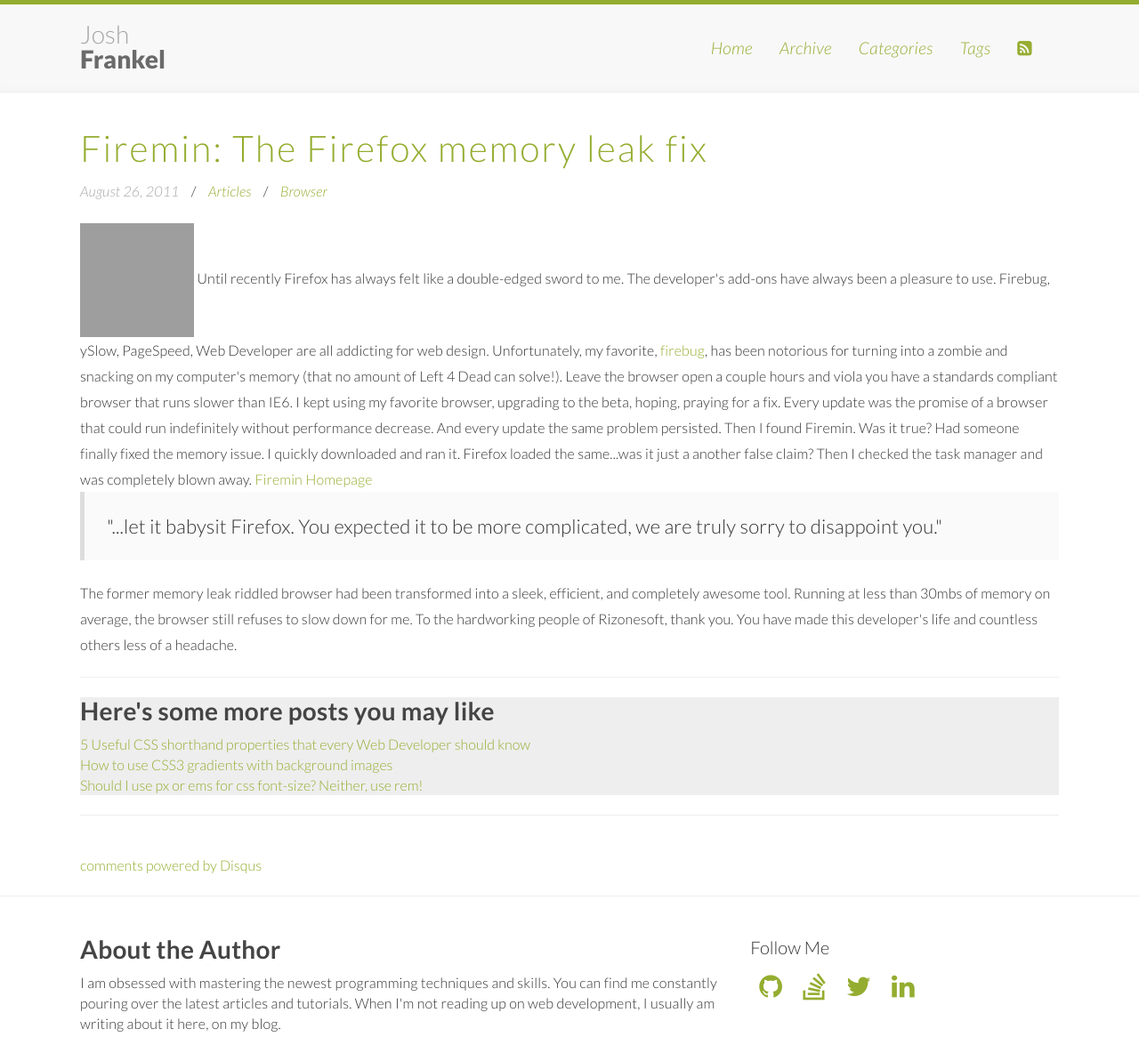
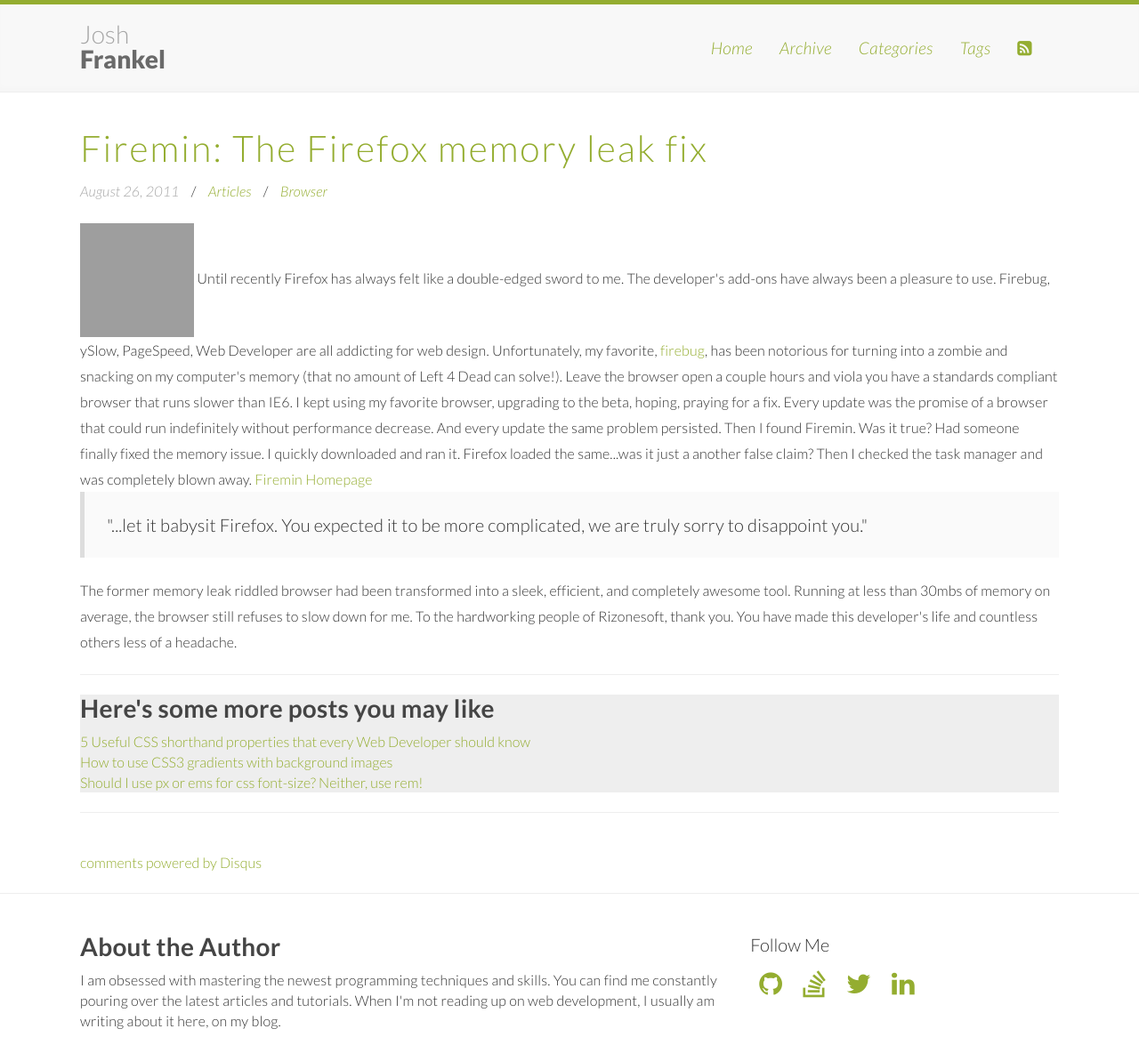
Before and after one commit to joshmfrankel/joshfrankel.me-blog-jekyll, a Jekyll site: the page built from _posts/2011-08-26-firemin-the-firefox-memory-leak-fix.html, in a window 1280 px wide. Shown: the whole page at 89% size. Built offline with Jekyll 4.4.1, drawn with Linux system fonts in a browser that asks for light colours; nearby versions of some CDN libraries; Markdown is read by kramdown in place of the engine named in the settings; comment, search, counter and statistics services are not loaded; grey boxes are pictures that could not be loaded.

Commit message:
Josh: Blog blockquote

```diff
--- a/css/_sass/_core/_base.scss
+++ b/css/_sass/_core/_base.scss
@@ -36,8 +36,8 @@
     background: rgba(#efefef, 0.3);
     border-left:5px solid #ddd;
     padding: 22px 25px;
-    font-size: 22px;
-    font-size: 2.2rem;
+    font-size: 20px;
+    font-size: 2.0rem;
     line-height: 1.5;
 }
 .highlight {
```
Also changed, not shown: css/styles.css.
